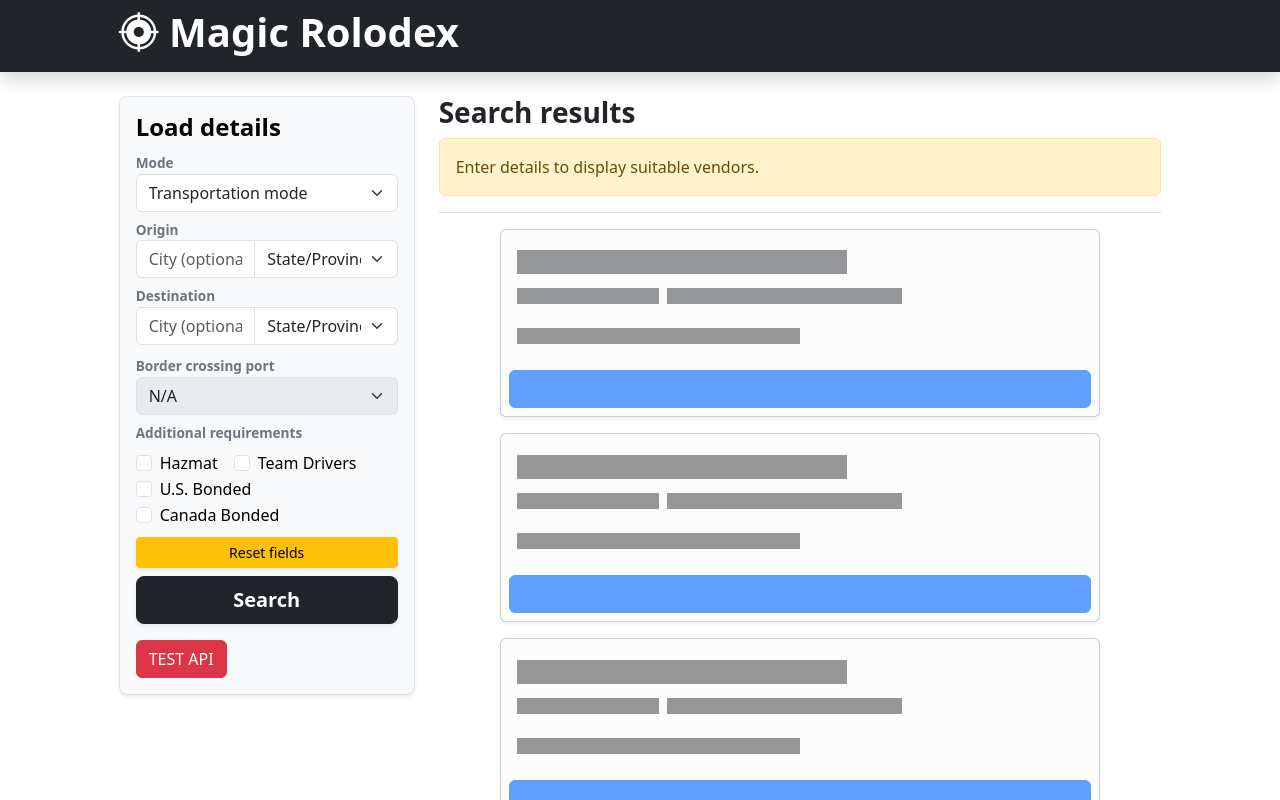
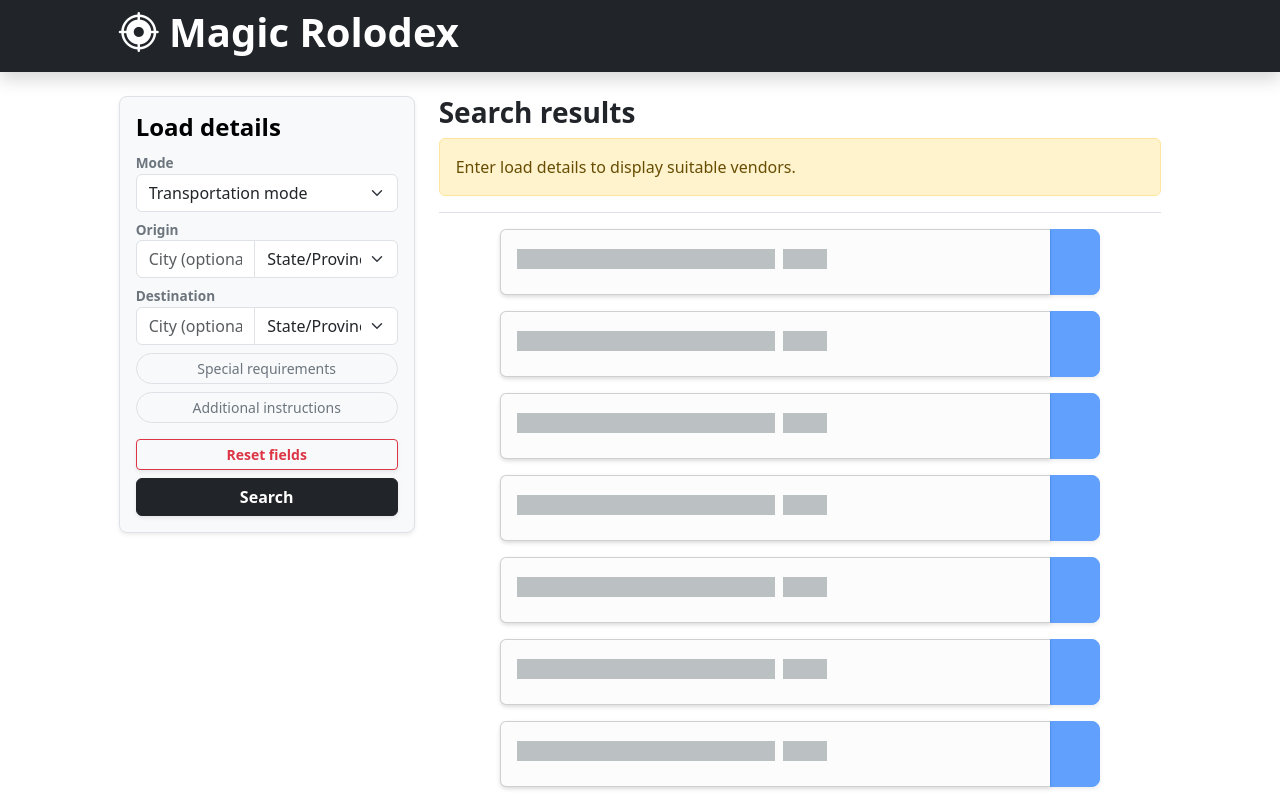
Before and after one commit to hugolopez-online/freighble, a React (Vite) app: page / in a window 1280 px wide. Shown: the top 800 px of the page. Built offline with nearby package versions, Linux system fonts and the light colour scheme.

Commit message:
general updates: renamed some variables, improved search form by re-factoring some logic and visuals. TODO.md has been updated as well

```diff
--- a/src/app/components/Banner.jsx
+++ b/src/app/components/Banner.jsx
@@ -10,16 +10,15 @@ const Banner = (props) => {
                 <div>
                     <p className="mb-1">
                         <strong>Details: </strong>
-                        {`${props.specs.usa_bonded ? "U.S. bonded " : ""}
-                            ${props.specs.can_bonded ? "Canada bonded " : ""}
-                            ${props.specs.hazmat ? "Hazmat " : ""}
-                            ${props.specs.mode} from
-                            ${
+                        {`${props.specs.usa_bonded ? "U.S. bonded " : ""}${
+                            props.specs.can_bonded ? "Canada bonded " : ""
+                        }${props.specs.hazmat ? "Hazmat " : ""}${
+                            props.specs.mode
+                        } from ${
                             props.specs.origin.city
                                 ? props.specs.origin.city + ", "
                                 : ""
-                            }
-                            ${
+                        }${
                             props.specs.origin.territory +
                             " (" +
                             props.specs.origin.country +
@@ -29,15 +28,14 @@ const Banner = (props) => {
                                 props.specs.destination.city
                                     ? props.specs.destination.city + ", "
                                     : ""
-                            }
-                            ${
+                            }${
                             props.specs.destination.territory +
                             " (" +
                             props.specs.destination.country +
                             ")"
-                            }
-                            ${props.specs.team ? " with Team Drivers" : ""}
-                            ${
+                        }${
+                            props.specs.team_drivers ? " with Team Drivers" : ""
+                        }${
                             props.specs.border !== "N/A"
                                 ? ", crossing through " + props.specs.border
                                 : ""
@@ -87,7 +85,7 @@ const Banner = (props) => {
                     className="alert alert-warning"
                     role="alert"
                 >
-                    Enter details to display suitable vendors.
+                    Enter load details to display suitable vendors.
                 </div>
             )}
         </div>
--- a/src/app/components/Directory.jsx
+++ b/src/app/components/Directory.jsx
@@ -75,23 +75,16 @@ const Directory = (props) => {
                 placeholder_array.map(() => {
                     return (
                         <div className="col-11 col-md-10">
-                            <div className="card bg-light-subtle shadow-sm">
-                                <div className="card-body">
-                                    <h4 className="card-title placeholder-glow">
-                                        <span className="placeholder col-7"></span>
-                                    </h4>
-                                    <p className="card-text placeholder-glow">
-                                        <span className="placeholder col-3 me-2"></span>
-                                        <span className="placeholder col-5"></span>
-                                    </p>
-                                    <p className="card-text placeholder-glow">
-                                        <span className="placeholder col-6"></span>
-                                    </p>
+                            <div className="input-group shadow-sm rounded-3">
+                                <div className="card bg-light-subtle col shadow-sm">
+                                    <div className="card-body">
+                                        <h5 className="card-title placeholder-glow">
+                                            <span className="placeholder bg-secondary col-6"></span>
+                                            <span className="placeholder bg-secondary col-1 ms-2"></span>
+                                        </h5>
+                                    </div>
                                 </div>
-                                <button
-                                    className="btn btn-primary disabled placeholder m-2"
-                                    aria-disabled="true"
-                                ></button>
+                                <button className="btn btn-primary rounded-end-3 disabled placeholder px-4"></button>
                             </div>
                         </div>
                     );
--- a/src/app/components/Search.jsx
+++ b/src/app/components/Search.jsx
@@ -6,7 +6,7 @@ import {
     mexDivisions,
     borderCrossingPorts,
 } from "../variables";
-import geoLookup from "../handlers/geoMeta";
+import geo_lookup from "../handlers/geo_meta";
 
 const default_form_data = {
     mode: "",
@@ -20,6 +20,9 @@ const default_form_data = {
     usa_bonded: false,
     can_bonded: false,
 };
+
+const isCrossBorder = (o, d) =>
+    (geo_lookup[o].country === "MEX") !== (geo_lookup[d].country === "MEX");
 
 const Search = (props) => {
     const [formData, setFormData] = useState(default_form_data);
@@ -54,15 +57,15 @@ const Search = (props) => {
         const origin_city = document.getElementById("origin_city").value;
         const origin_territory =
             document.getElementById("origin_territory").value;
-        const origin_region = geoLookup[origin_territory].region;
-        const origin_country = geoLookup[origin_territory].country;
+        const origin_region = geo_lookup[origin_territory].region;
+        const origin_country = geo_lookup[origin_territory].country;
         const destination_city =
             document.getElementById("destination_city").value;
         const destination_territory = document.getElementById(
             "destination_territory"
         ).value;
-        const destination_region = geoLookup[destination_territory].region;
-        const destination_country = geoLookup[destination_territory].country;
+        const destination_region = geo_lookup[destination_territory].region;
+        const destination_country = geo_lookup[destination_territory].country;
 
         document
             .getElementById("informativeBanner")
@@ -131,7 +134,6 @@ const Search = (props) => {
                             value=""
                             style={{ display: "none" }}
                         >
-                            {/* TODO: verify that leaving this empty is ok*/}
                             Transportation mode
                         </option>
                         {transportationModes.map((mode, index) => {
@@ -177,28 +179,20 @@ const Search = (props) => {
                         name="origin_territory"
                         value={formData.origin_territory}
                         onChange={(e) => {
-                            if (
-                                (geoLookup[e.target.value].country != "MEX" &&
-                                    geoLookup[formData.destination_territory]
-                                        .country == "MEX") ||
-                                (geoLookup[e.target.value].country == "MEX" &&
-                                    geoLookup[formData.destination_territory]
-                                        .country != "MEX")
-                            ) {
-                                setFormData((prev) => {
-                                    return {
-                                        ...prev,
-                                        origin_territory: e.target.value,
-                                        border: "",
-                                    };
-                                });
-                                return;
-                            }
+                            const origin_territory = e.target.value;
+                            const destination_territory =
+                                formData.destination_territory;
+
                             setFormData((prev) => {
                                 return {
                                     ...prev,
-                                    origin_territory: e.target.value,
-                                    border: "N/A",
+                                    origin_territory,
+                                    border: isCrossBorder(
+                                        origin_territory,
+                                        destination_territory
+                                    )
+                                        ? ""
+                                        : "N/A",
                                 };
                             });
                         }}
@@ -256,6 +250,18 @@ const Search = (props) => {
                         })}
                     </select>
                 </div>
+                {/* <div className="col mt-1">
+                    // TODO: fix date input to be controlled by React, and to have a functional effect
+                    <input
+                        type="date"
+                        className="form-control"
+                        value={`${String(new Date().getFullYear())}-${String(
+                            new Date().getMonth() + 1
+                        ).padStart(2, "0")}-${String(
+                            new Date().getDate()
+                        ).padStart(2, "0")}`}
+                    />
+                </div> */}
             </fieldset>
 
             {/* Destination */}
@@ -290,28 +296,19 @@ const Search = (props) => {
                         name="destination_territory"
                         value={formData.destination_territory}
                         onChange={(e) => {
-                            if (
-                                (geoLookup[e.target.value].country != "MEX" &&
-                                    geoLookup[formData.origin_territory]
-                                        .country == "MEX") ||
-                                (geoLookup[e.target.value].country == "MEX" &&
-                                    geoLookup[formData.origin_territory]
-                                        .country != "MEX")
-                            ) {
-                                setFormData((prev) => {
-                                    return {
-                                        ...prev,
-                                        destination_territory: e.target.value,
-                                        border: "",
-                                    };
-                                });
-                                return;
-                            }
+                            const origin_territory = formData.origin_territory;
+                            const destination_territory = e.target.value;
+
                             setFormData((prev) => {
                                 return {
                                     ...prev,
-                                    destination_territory: e.target.value,
-                                    border: "N/A",
+                                    destination_territory,
+                                    border: isCrossBorder(
+                                        origin_territory,
+                                        destination_territory
+                                    )
+                                        ? ""
+                                        : "N/A",
                                 };
                             });
                         }}
@@ -369,10 +366,26 @@ const Search = (props) => {
                         })}
                     </select>
                 </div>
+                {/* <div className="col mt-1">
+                    // TODO: fix date input to be controlled by React, and to have a functional effect
+                    <input
+                        type="date"
+                        className="form-control"
+                        value={`${String(new Date().getFullYear())}-${String(
+                            new Date().getMonth() + 1
+                        ).padStart(2, "0")}-${String(
+                            new Date().getDate() + 2
+                        ).padStart(2, "0")}`}
+                    />
+                </div> */}
             </fieldset>
 
             {/* Border Crossing */}
-            <div className="row mb-2">
+            <div
+                className={`row mb-2 ${
+                    formData.border !== "N/A" ? "" : "d-none"
+                }`}
+            >
                 <div className="col-12">
                     <label
                         htmlFor="border"
@@ -394,15 +407,10 @@ const Search = (props) => {
                             !(
                                 formData.origin_territory &&
                                 formData.destination_territory &&
-                                ((geoLookup[formData.origin_territory]
-                                    .country != "MEX" &&
-                                    geoLookup[formData.destination_territory]
-                                        .country == "MEX") ||
-                                    (geoLookup[formData.origin_territory]
-                                        .country == "MEX" &&
-                                        geoLookup[
-                                            formData.destination_territory
-                                        ].country != "MEX"))
+                                isCrossBorder(
+                                    formData.origin_territory,
+                                    formData.destination_territory
+                                )
                             )
                         }
                         required
@@ -416,13 +424,13 @@ const Search = (props) => {
                             hidden={
                                 formData.origin_territory &&
                                 formData.destination_territory &&
-                                ((geoLookup[formData.origin_territory]
+                                ((geo_lookup[formData.origin_territory]
                                     .country != "MEX" &&
-                                    geoLookup[formData.destination_territory]
+                                    geo_lookup[formData.destination_territory]
                                         .country == "MEX") ||
-                                    (geoLookup[formData.origin_territory]
+                                    (geo_lookup[formData.origin_territory]
                                         .country == "MEX" &&
-                                        geoLookup[
+                                        geo_lookup[
                                             formData.destination_territory
                                         ].country != "MEX"))
                             }
@@ -447,15 +455,31 @@ const Search = (props) => {
                 </div>
             </div>
 
-            {/* Additional Requirements */}
+            {/* Special Requirements */}
             <fieldset className="row mb-2">
-                <legend
-                    className="fw-bold text-secondary"
-                    style={{ fontSize: "0.85em" }}
+                <div className="col-12">
+                    <button
+                        type="button"
+                        className={`btn btn-sm ${
+                            formData.hazmat ||
+                            formData.team_drivers ||
+                            formData.usa_bonded ||
+                            formData.can_bonded
+                                ? "btn-primary"
+                                : "btn-outline-secondary border"
+                        } rounded-5 w-100`}
+                        data-bs-toggle="collapse"
+                        data-bs-target="#special-requirements"
+                        aria-expanded="false"
+                        aria-controls="special-requirements"
+                    >
+                        Special requirements
+                    </button>
+                </div>
+                <div
+                    id="special-requirements"
+                    className="col-12 collapse"
                 >
-                    Additional requirements
-                </legend>
-                <div className="col-12">
                     <div className="form-check form-check-inline">
                         <input
                             className="form-check-input"
@@ -550,33 +574,47 @@ const Search = (props) => {
                     </div>
                 </div>
             </fieldset>
+
+            {/* Additional Instructions */}
+            <div className="row mb-2">
+                <div className="col">
+                    <div className="col-12 mb-2">
+                        <button
+                            type="button"
+                            className="btn btn-sm btn-outline-secondary border rounded-5 w-100"
+                            data-bs-toggle="collapse"
+                            data-bs-target="#additional-instructions-wrapper"
+                            aria-expanded="false"
+                            aria-controls="additional-instructions-wrapper"
+                        >
+                            Additional instructions
+                        </button>
+                    </div>
+                    <div
+                        id="additional-instructions-wrapper"
+                        className="col-12 collapse"
+                    >
+                        <textarea
+                            name="additional-instructions"
+                            id="additional-instructions"
+                            className="form-control"
+                            rows="2"
+                        ></textarea>
+                    </div>
+                </div>
+            </div>
             <button
                 type="button"
-                className="btn btn-sm btn-warning shadow-sm w-100 mb-2"
+                className="btn btn-sm btn-outline-danger shadow-sm fw-bold w-100 mb-2"
                 onClick={() => setFormData(default_form_data)}
             >
                 Reset fields
             </button>
             <button
                 type="submit"
-                className="btn btn-lg btn-dark shadow-sm fw-bold w-100"
+                className="btn btn-dark shadow-sm fw-bold w-100"
             >
                 Search
-            </button>
-            {/* Button to test API, delete later */}
-            <button
-                type="button"
-                className="btn btn-danger mt-3"
-                onClick={() => {
-                    fetch("/api")
-                        .then((res) => res.json())
-                        .then((data) => console.log(data))
-                        .catch((err) =>
-                            console.log("something went wrong: ", err)
-                        );
-                }}
-            >
-                TEST API
             </button>
         </form>
     );
--- a/src/app/handlers/geoMeta.js
+++ b/src/app/handlers/geo_meta.js
@@ -102,7 +102,7 @@ import {
     ZAC,
 } from "../variables";
 
-const geoTree = {
+const geo_tree = {
     CAN: {
         Pacific: [BC],
         Prairies: [AB, MB, SK],
@@ -131,19 +131,19 @@ const geoTree = {
     },
 };
 
-const geoLookup = {
+const geo_lookup = {
     "": {
         region: "",
         country: "",
     },
 };
 
-for (let country in geoTree) {
-    for (let region in geoTree[country]) {
-        for (let state of geoTree[country][region]) {
-            geoLookup[state] = { region, country };
+for (let country in geo_tree) {
+    for (let region in geo_tree[country]) {
+        for (let state of geo_tree[country][region]) {
+            geo_lookup[state] = { region, country };
         }
     }
 }
 
-export default geoLookup;
+export default geo_lookup;
```
Also changed, not shown: src/app/components/Vendor.jsx (+8 -6 lines), src/app/handlers/suitabilityMeta.js (deleted, +0 -21 lines), src/app/handlers/suitability_meta.js (added, +21 -0 lines), 1 other file (tests, documents, lock files or other folders). Lines whose indentation alone changed are shown as unchanged.
